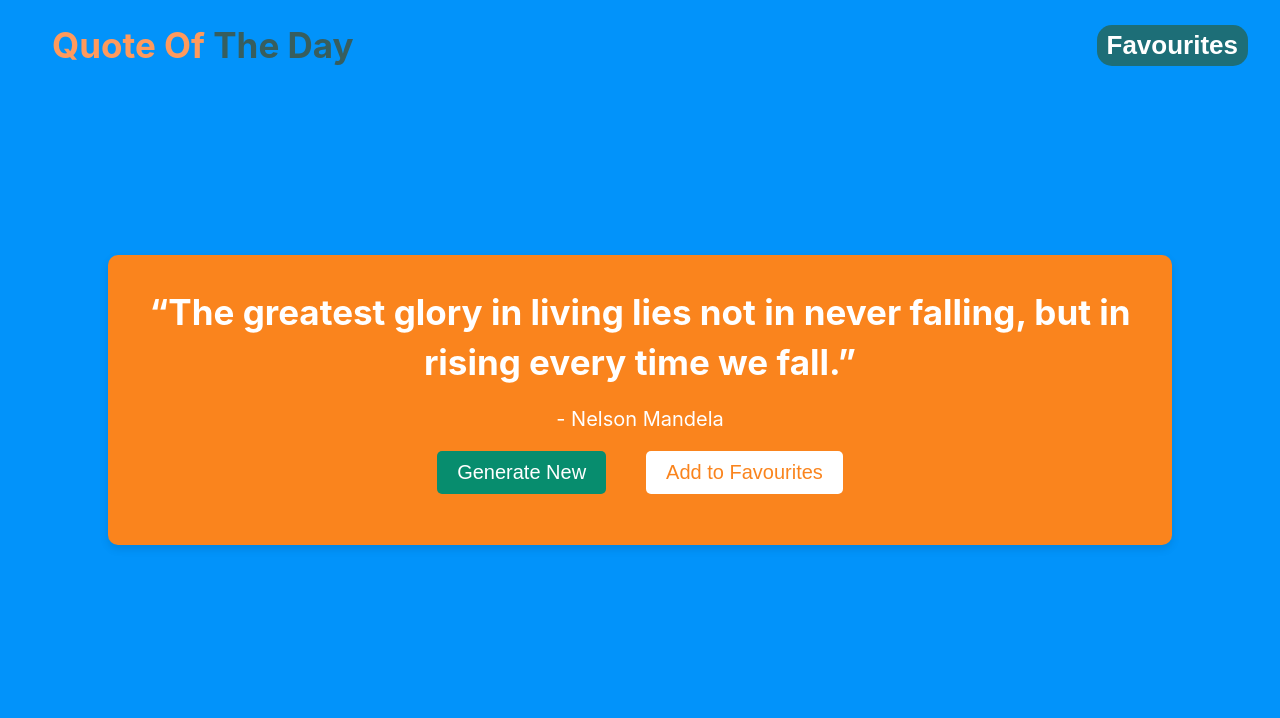
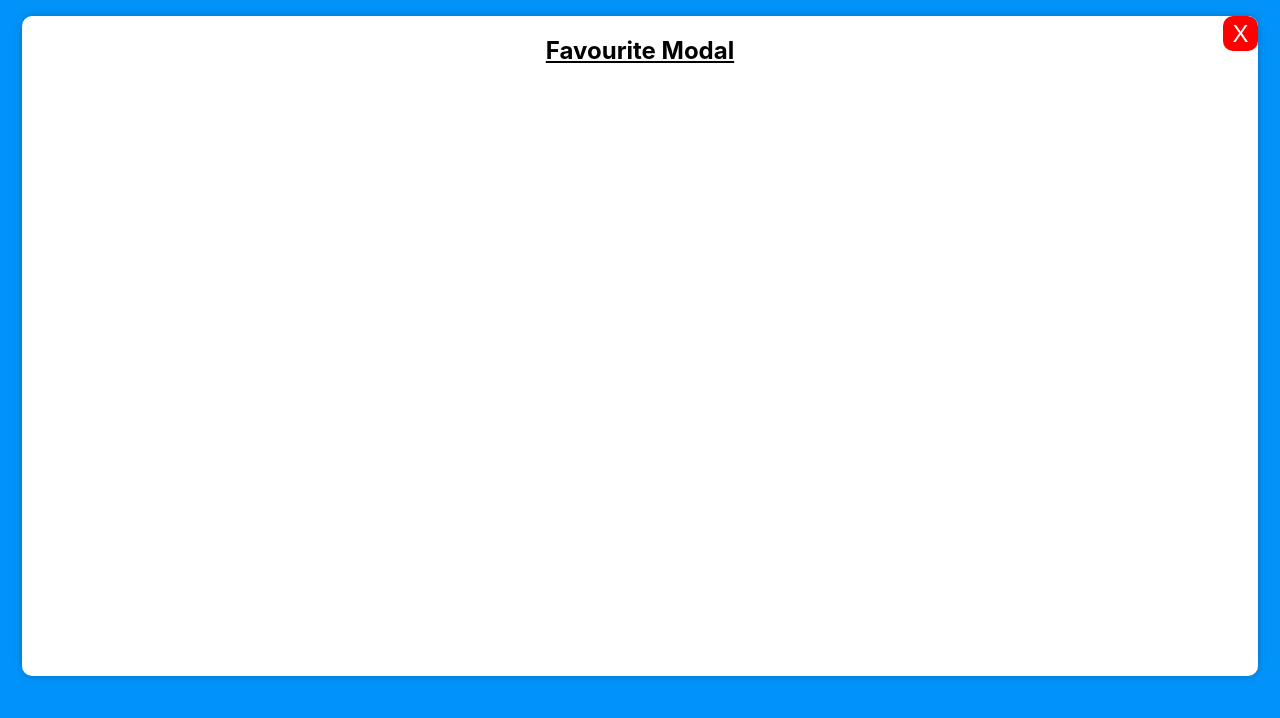
Before and after one commit to Spanosnick/QuotesApp, a React (Create React App) app: page / in a window 1280 px wide. Shown: the top 718 px of the page. Built offline with nearby package versions, Linux system fonts and the light colour scheme.

Commit message:
Add the Favourite Modal

```diff
--- a/src/App.js
+++ b/src/App.js
@@ -1,12 +1,25 @@
 import './App.css';
 import {NavBar} from "./components/NavBar";
 import {QuoteCard} from "./components/QuoteCard";
+import {FavouriteModal} from "./components/FavouriteModal";
+import {useState} from "react";
 
 function App() {
+    const [dynamicDisplay, setdynamicDisplay] = useState('block');
+
+    function toogleDisplay() {
+        if (dynamicDisplay === 'none') {
+            setdynamicDisplay('block');
+        } else {
+            setdynamicDisplay('none');
+        }
+    }
+
     return (
         <div className="App">
-            <NavBar/>
+            <NavBar modalHandler={toogleDisplay}/>
             <QuoteCard/>
+            <FavouriteModal modalHandler={toogleDisplay} modalDisplay={dynamicDisplay}/>
         </div>
     );
 }
--- /dev/null
+++ b/src/FavouriteModal.css
@@ -0,0 +1,33 @@
+.FavouriteModal{
+    position: absolute;
+    top: 2%;
+    width: 95%;
+    box-shadow: 0 0 10px 0 rgba(0, 0, 0, 0.2);
+    background-color: white;
+    min-height: 80vh;
+    max-height: 90vh;
+    overflow-y: auto;
+    z-index: 100;
+    padding: 10px;
+    border-radius: 10px;
+}
+.ModalTitle{
+    font-size: 1.5rem;
+    font-weight: bold;
+    margin: 10px;
+    text-decoration: underline;
+}
+
+.closeBtn{
+    position: absolute;
+    top:0;
+    right: 0;
+    font-size: 1.5rem;
+    cursor: pointer;
+    border: none;
+    background-color: red;
+    color: white;
+    border-radius: 10px;
+    width: 35px;
+    aspect-ratio: 1/1;
+}
--- a/src/NavBar.css
+++ b/src/NavBar.css
@@ -25,6 +25,7 @@ background-color: #1D6E77;
     font-weight: 600;
     padding:  5px 10px;
     border-radius: 15px;
+    cursor: pointer;
 }
 
 @media only screen and (max-width: 502px){
--- /dev/null
+++ b/src/components/FavouriteModal.js
@@ -0,0 +1,12 @@
+import React, {useState} from "react";
+import '../FavouriteModal.css';
+
+export function FavouriteModal({modalHandler, modalDisplay}) {
+
+  return (
+    <div className='FavouriteModal' style={{display:modalDisplay}}>
+        <button className='closeBtn' onClick={modalHandler}>X</button>
+      <h1 className='ModalTitle'>Favourite Modal</h1>
+    </div>
+  );
+}
--- a/src/components/NavBar.js
+++ b/src/components/NavBar.js
@@ -1,11 +1,11 @@
 import React from "react";
 import '../NavBar.css';
 
-export function NavBar() {
+export function NavBar({modalHandler}) {
     return (
         <nav>
             <h1><span>Quote Of</span> The Day</h1>
-            <button>Favourites</button>
+            <button onClick={modalHandler}>Favourites</button>
         </nav>
 
     )
```
